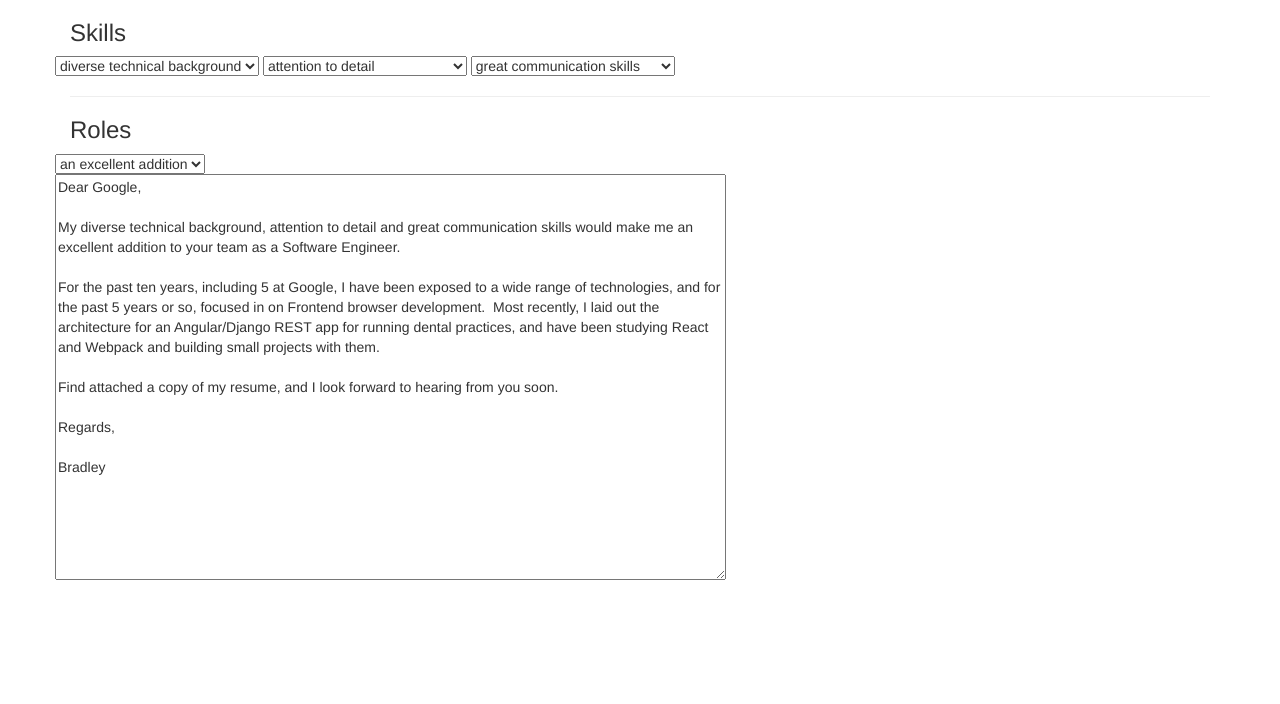
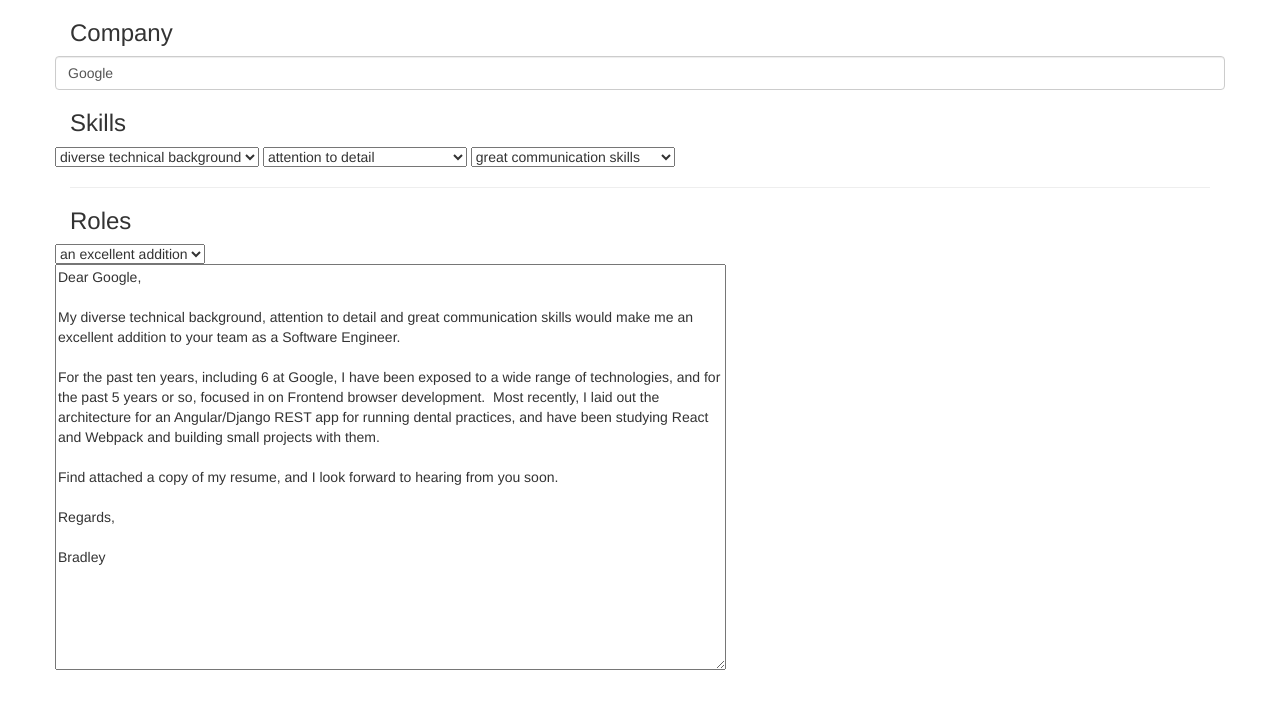
Before and after one commit to bradleybossard/cover-letter-writer, a plain HTML site: page index.html in a window 1280 px wide. Drawn offline with nearby package versions, Linux system fonts and the light colour scheme.

Commit message:
Add editing of company name

```diff
--- a/index.html
+++ b/index.html
@@ -7,6 +7,13 @@
 </head>
 <body>
   <div ng-app="myApp" ng-controller="myCtrl" class="container">
+
+    <h3>Company</h3>
+    <div class="row">
+      <input type="text" class="form-control" placeholder="Company Name" ng-model="companyName">
+    </div>
+
+
     <h3>Skills</h3>
     <div class="row">
       <select name="repeatSelect" id="repeatSelect" ng-model="skill1">
@@ -37,7 +44,7 @@ Dear {{ companyName }},
 
 My {{ skill1 }}, {{ skill2 }} and {{ skill3 }} would make me {{ role }} to your team as a {{ position }}.
 
-For the past ten years, including 5 at Google, I have been exposed to a wide range of technologies, and for the past 5 years or so, focused in on Frontend browser development.  Most recently, I laid out the architecture for an Angular/Django REST app for running dental practices, and have been studying React and Webpack and building small projects with them.
+For the past ten years, including 6 at Google, I have been exposed to a wide range of technologies, and for the past 5 years or so, focused in on Frontend browser development.  Most recently, I laid out the architecture for an Angular/Django REST app for running dental practices, and have been studying React and Webpack and building small projects with them.
 
 Find attached a copy of my resume, and I look forward to hearing from you soon.
 
```
